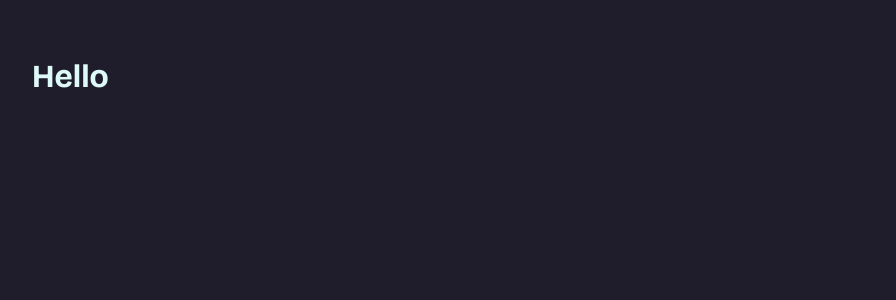
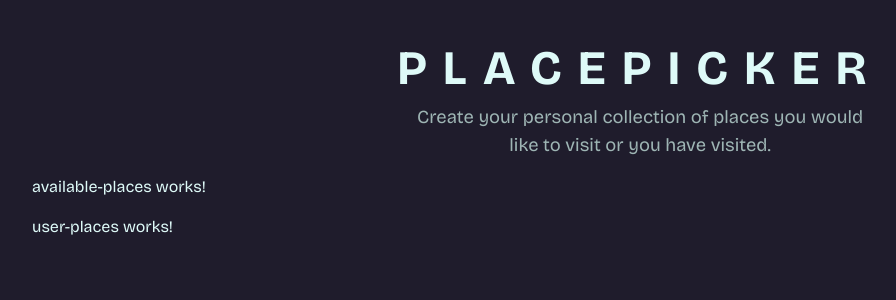
Before and after one commit to Neema93/Explore_Angular, an Angular app in the folder http/: page / in a window 1280 px wide. Shown: the top 300 px of the page, without its empty margins (0-896 px from the left). Built offline with nearby package versions, Linux system fonts and the light colour scheme; no server answers.

Commit message:
create get method and fetch data

```diff
--- a/http/src/app/app.component.html
+++ b/http/src/app/app.component.html
@@ -1 +1,14 @@
-<h1> Hello</h1>
+<header>
+
+  <h1>PlacePicker</h1>
+  <p>
+    Create your personal collection of places you would like to visit or you
+    have visited.
+  </p>
+</header>
+
+<main>
+  <app-available-places />
+
+  <app-user-places />
+</main>
--- a/http/src/app/app.component.ts
+++ b/http/src/app/app.component.ts
@@ -1,10 +1,12 @@
 import { Component } from '@angular/core';
 import { RouterOutlet } from '@angular/router';
+import { AvailablePlacesComponent } from "./places/available-places/available-places.component";
+import { UserPlacesComponent } from "./places/user-places/user-places.component";
 
 @Component({
   selector: 'app-root',
   standalone: true,
-  imports: [RouterOutlet],
+  imports: [RouterOutlet, AvailablePlacesComponent, UserPlacesComponent],
   templateUrl: './app.component.html',
   styleUrl: './app.component.css'
 })
--- a/http/src/app/places/available-places/available-places.component.ts
+++ b/http/src/app/places/available-places/available-places.component.ts
@@ -1,4 +1,4 @@
-import { Component, inject, signal } from '@angular/core';
+import { Component, DestroyRef, inject, OnInit, signal } from '@angular/core';
 import { Place } from '../../place.model';
 import { HttpClient } from '@angular/common/http';
 
@@ -7,9 +7,25 @@ import { HttpClient } from '@angular/common/http';
   standalone: true,
   imports: [],
   templateUrl: './available-places.component.html',
-  styleUrl: './available-places.component.css'
+  styleUrl: './available-places.component.css',
 })
-export class AvailablePlacesComponent {
+export class AvailablePlacesComponent implements OnInit {
   places = signal<Place[] | undefined>(undefined);
   private httpClient = inject(HttpClient);
+  private destroyRef = inject(DestroyRef);
+  ngOnInit() {
+    const subscription = this.httpClient
+      .get<{ places: Place[] }>('http://localhost:3000/places',{
+        observe: 'response'
+      })
+      .subscribe({
+        next: (response) => {
+          console.log(response)
+          console.log(response.body?.places);
+        },
+      });
+    this.destroyRef.onDestroy(() => {
+      subscription.unsubscribe();
+    });
+  }
 }
```
